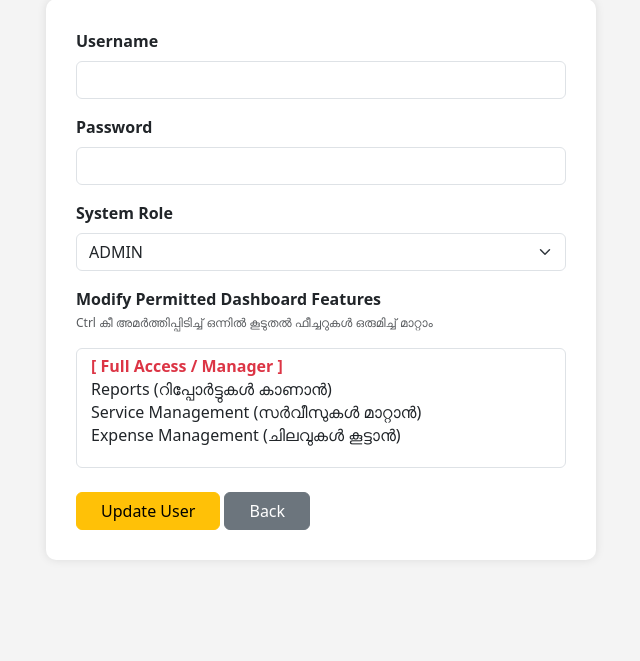
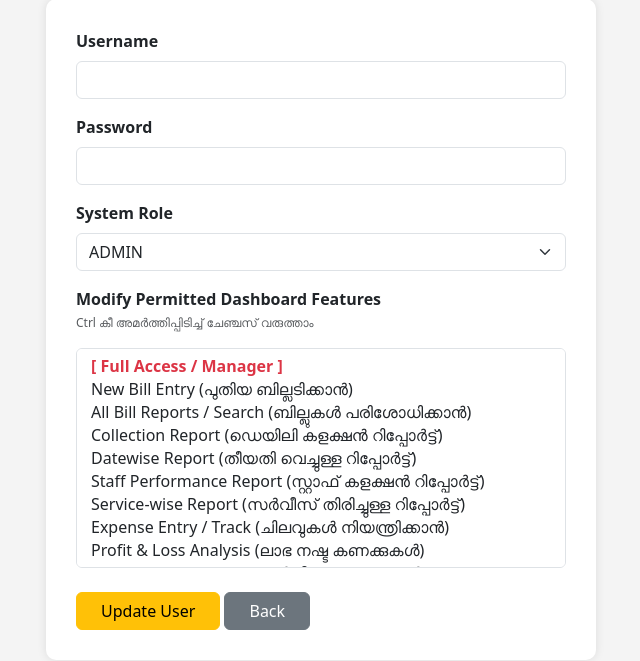
Before and after one commit to Akshayabill/csc-billing, a Flask app: page /edit_user/1 in a window 1280 px wide. Shown: the part 139-800 px from the top of the page, without its empty margins (319-959 px from the left). Run offline with Flask 3, Linux system fonts and the light colour scheme; the visitor is signed in with stand-in values (Sample User, id 1); data that the repository does not hold is empty; some libraries are stand-ins or nearby versions.

Commit message:
Update edit_user.html

```diff
--- a/templates/edit_user.html
+++ b/templates/edit_user.html
@@ -11,7 +11,7 @@
 }
 
 .header{
-    background:#0066cc; /* CSC Blue Theme */
+    background:#0066cc;
     color:white;
     padding:25px;
     text-align:center;
@@ -61,13 +61,19 @@
 
 <div class="mb-3" id="feature_section" style="{% if user[3]=='ADMIN' %}display: none;{% endif %}">
     <label class="form-label"><b>Modify Permitted Dashboard Features</b></label>
-    <p class="text-muted" style="font-size: 12px; margin-top:-5px;">Ctrl കീ അമർത്തിപ്പിടിച്ച് ഒന്നിൽ കൂടുതൽ ഫീച്ചറുകൾ ഒരുമിച്ച് മാറ്റാം</p>
+    <p class="text-muted" style="font-size: 12px; margin-top:-5px;">Ctrl കീ അമർത്തിപ്പിടിച്ച് ചേഞ്ചസ് വരുത്താം</p>
 
-    <select name="features[]" class="form-select" multiple style="height: 120px;">
-        <option value="FULL_ACCESS" style="color: #dc3545; font-weight: bold;" {% if user[7] %}selected{% endif %}>[ Full Access / Manager ]</option>
-        <option value="REPORTS" {% if user[4] %}selected{% endif %}>Reports (റിപ്പോർട്ടുകൾ കാണാൻ)</option>
-        <option value="SERVICES" {% if user[5] %}selected{% endif %}>Service Management (സർവീസുകൾ മാറ്റാൻ)</option>
-        <option value="EXPENSES" {% if user[6] %}selected{% endif %}>Expense Management (ചിലവുകൾ കൂട്ടാൻ)</option>
+    <select name="features[]" class="form-select" multiple style="height: 220px;">
+        <option value="FULL_ACCESS" style="color: #dc3545; font-weight: bold;" {% if user[13] %}selected{% endif %}>[ Full Access / Manager ]</option>
+        <option value="NEW_BILL" {% if user[4] %}selected{% endif %}>New Bill Entry (പുതിയ ബില്ലടിക്കാൻ)</option>
+        <option value="ALL_BILLS" {% if user[5] %}selected{% endif %}>All Bill Reports / Search (ബില്ലുകൾ പരിശോധിക്കാൻ)</option>
+        <option value="COLLECTION_REP" {% if user[6] %}selected{% endif %}>Collection Report (ഡെയിലി കളക്ഷൻ റിപ്പോർട്ട്)</option>
+        <option value="DATE_REP" {% if user[7] %}selected{% endif %}>Datewise Report (തീയതി വെച്ചുള്ള റിപ്പോർട്ട്)</option>
+        <option value="STAFF_REP" {% if user[8] %}selected{% endif %}>Staff Performance Report (സ്റ്റാഫ് കളക്ഷൻ റിപ്പോർട്ട്)</option>
+        <option value="SERVICE_REP" {% if user[9] %}selected{% endif %}>Service-wise Report (സർവീസ് തിരിച്ചുള്ള റിപ്പോർട്ട്)</option>
+        <option value="EXPENSE" {% if user[10] %}selected{% endif %}>Expense Entry / Track (ചിലവുകൾ നിയന്ത്രിക്കാൻ)</option>
+        <option value="PROFIT_LOSS" {% if user[11] %}selected{% endif %}>Profit & Loss Analysis (ലാഭ നഷ്ട കണക്കുകൾ)</option>
+        <option value="SERVICES_MGMT" {% if user[12] %}selected{% endif %}>Service Management (സർവീസ് റേറ്റ് മാറ്റാൻ)</option>
     </select>
 </div>
 
```
